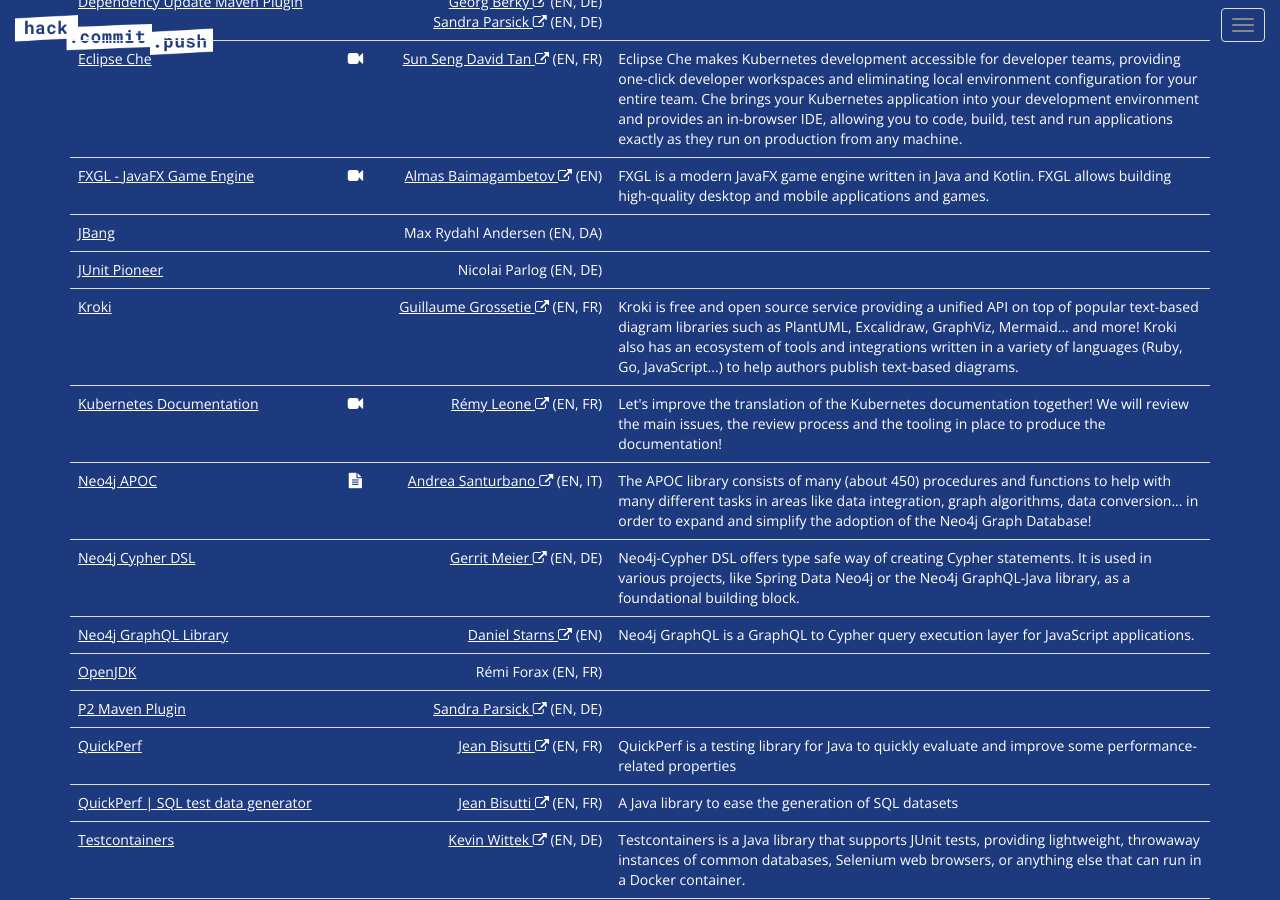
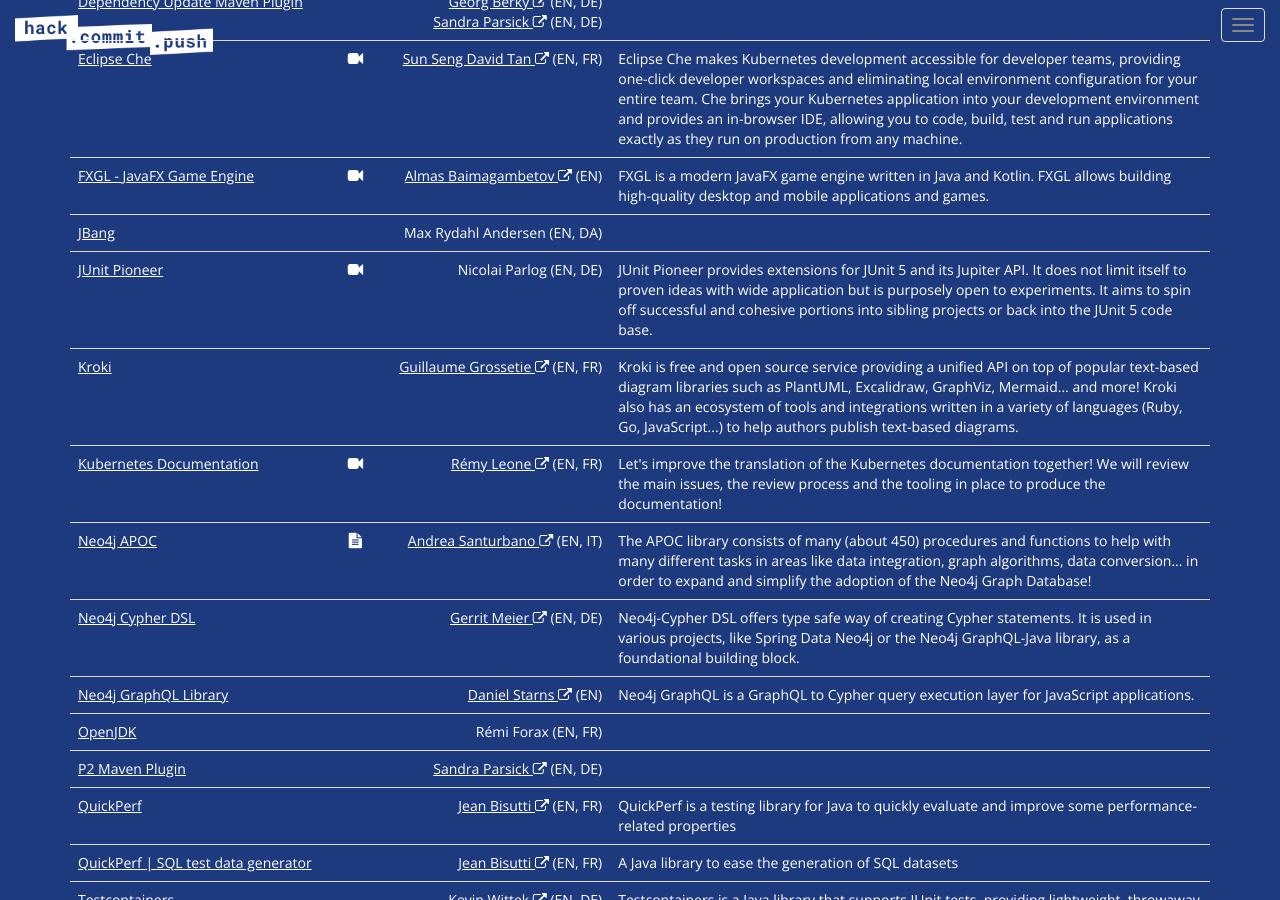
Before and after one commit to hack-commit-push/paris2021, a Jekyll site: the page built from index.html, in a window 1280 px wide and 900 px high, scrolled down 4340 px. Built offline with Jekyll 4.4.1, drawn with Linux system fonts in a browser that asks for light colours.

Commit message:
Add information in JUnit Pioneer

```diff
--- a/_data/projects.yml
+++ b/_data/projects.yml
@@ -30,6 +30,10 @@
         - DA
 - name: JUnit Pioneer
   url: https://junit-pioneer.org/
+  description: "JUnit Pioneer provides extensions for JUnit 5 and its Jupiter API. It does not limit itself to proven ideas with wide application but is purposely open to experiments. It aims to spin off successful and cohesive portions into sibling projects or back into the JUnit 5 code base."
+  presentation:
+    link: https://www.youtube.com/watch?v=6OBWn3_a0JQ
+    icon: video-camera
   leads:
     - name: Nicolai Parlog
       spoken_languages:
```
